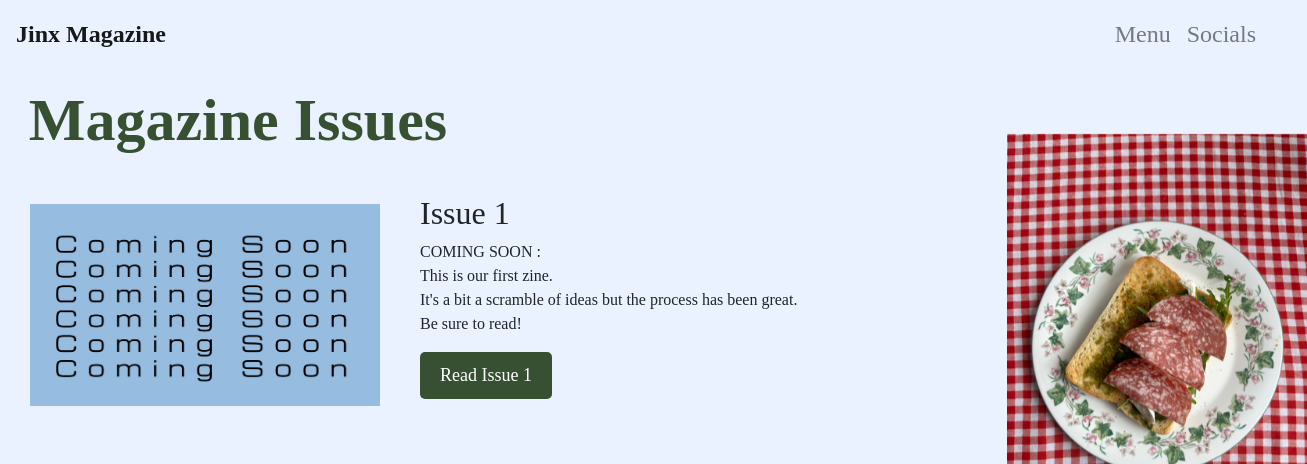
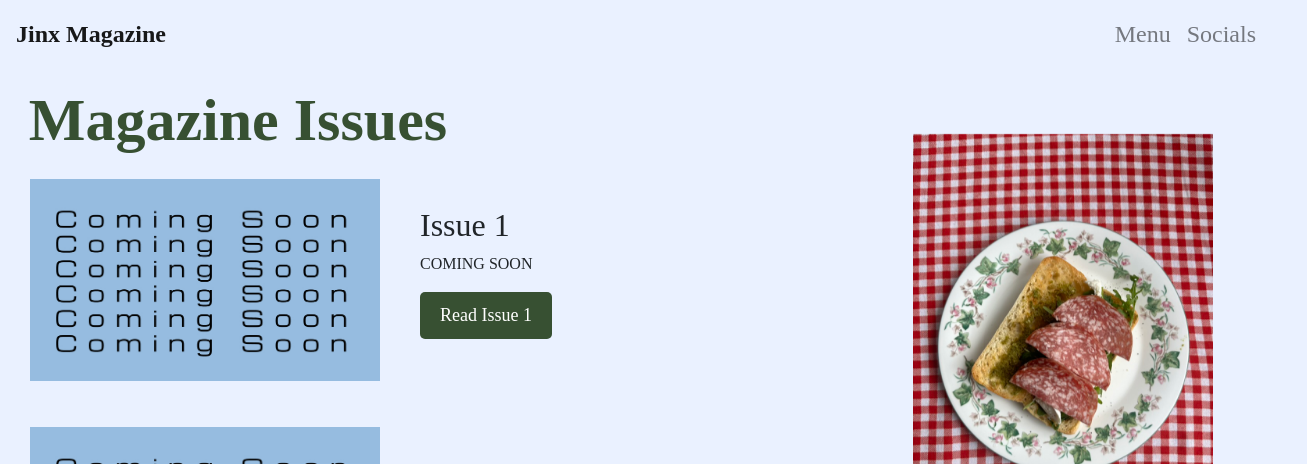
Before and after one commit to CatrionaLAnderson/jinxmag, a website: page issues.html in a window 1280 px wide. Shown: the top 464 px of the page, 1307 px wide, since content can reach past the window. Drawn offline with nearby package versions, Linux system fonts and the light colour scheme; a web font is replaced by a local one.

Commit message:
Issues page updates to pdf file, ready for launch

```diff
--- a/issues.html
+++ b/issues.html
@@ -42,8 +42,8 @@
             <img src="img/ComingSoon.jpg" class="issueimg" alt="Issue 1 Cover">
             <div class="issuecontent">
                 <h2>Issue 1</h2>
-                <p>COMING SOON :<br> This is our first zine. <br> It's a bit a scramble of ideas but the process has been great. <br> Be sure to read!</p>
-                <a href="pdf/Cleanse.pdf" class="pdf-link" target="_blank">Read Issue 1</a>
+                <p>COMING SOON</p>
+                <a href="pdf/OnlyAv.pdf" class="pdf-link" target="_blank">Read Issue 1</a>
             </div>
         </div>
 
```
Also changed, not shown: 1 other file.
